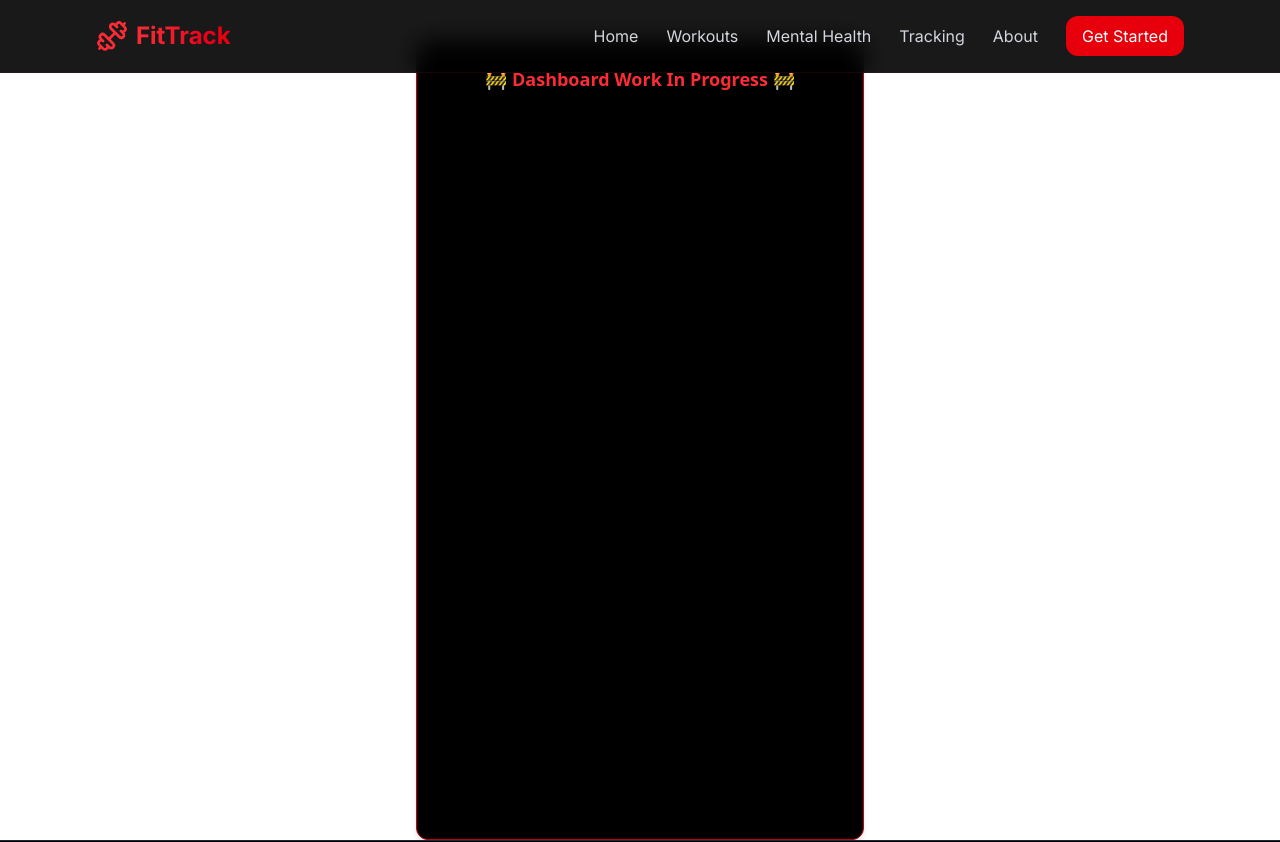
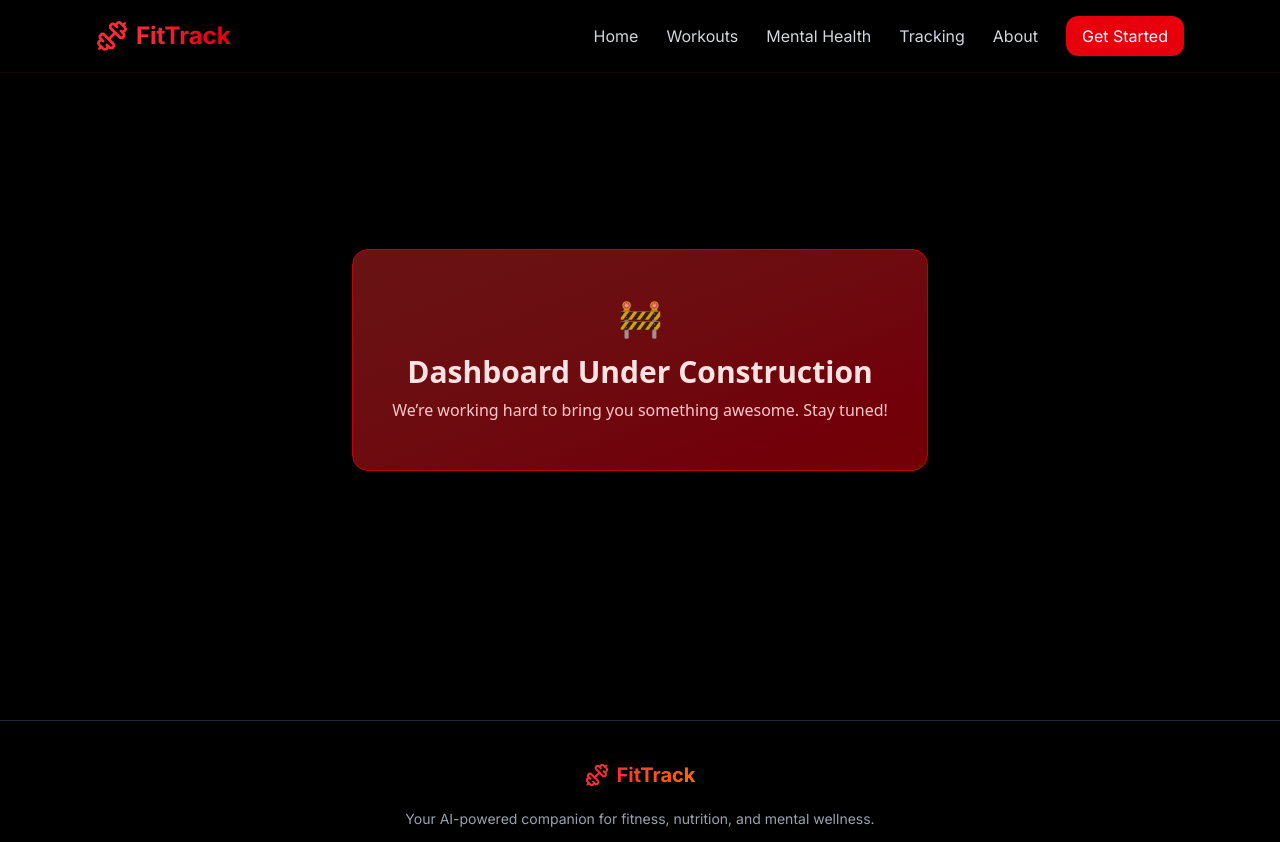
Before and after one commit to Abhay212121/fitness-ai, a React (Vite) app: page /profile in a window 1280 px wide. Shown: the top 842 px of the page. Built offline with nearby package versions, Linux system fonts and the light colour scheme.

Commit message:
added under construcction dashboard.

```diff
--- a/src/components/Dashboard/Dashboard.jsx
+++ b/src/components/Dashboard/Dashboard.jsx
@@ -5,10 +5,17 @@ export const DashBoard = () => {
   return (
     <>
       <Header />
-      <div className="bg-black text-red-500 border border-red-700 rounded-xl p-6 text-center shadow-md max-w-md mx-auto mt-10 font-semibold text-lg h-screen">
-        🚧 Dashboard Work In Progress 🚧
+      <div className="flex items-center justify-center h-[calc(100vh-80px)] bg-black px-4">
+        <div className="bg-gradient-to-br from-red-900/80 to-red-700/60 border border-red-700 text-red-100 rounded-2xl px-8 py-12 shadow-xl text-center max-w-xl w-full">
+          <div className="text-4xl mb-4 animate-pulse">🚧</div>
+          <h1 className="text-2xl md:text-3xl font-bold mb-2">
+            Dashboard Under Construction
+          </h1>
+          <p className="text-red-200 text-sm md:text-base">
+            We’re working hard to bring you something awesome. Stay tuned!
+          </p>
+        </div>
       </div>
-
       <Footer />
     </>
   );
```
